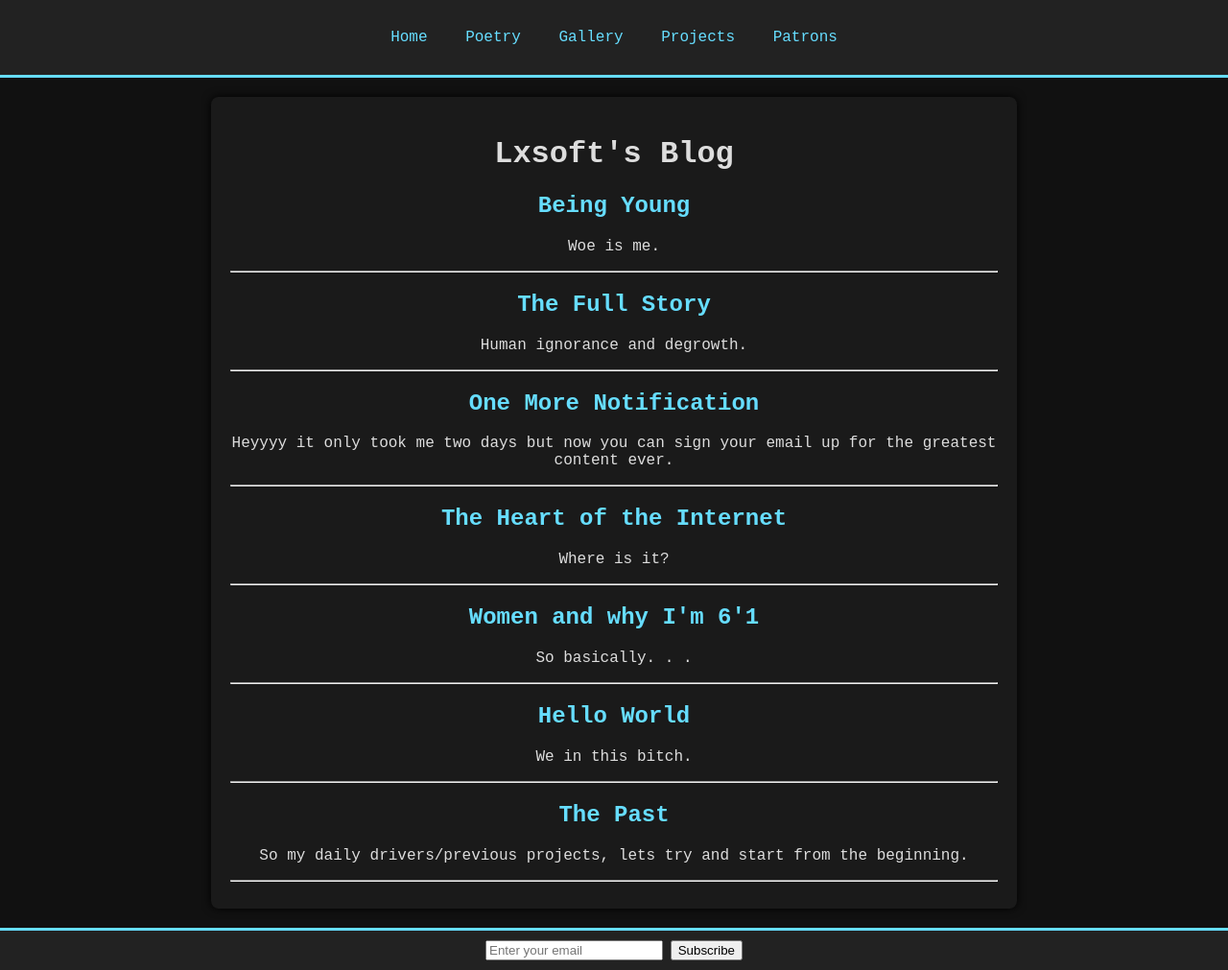
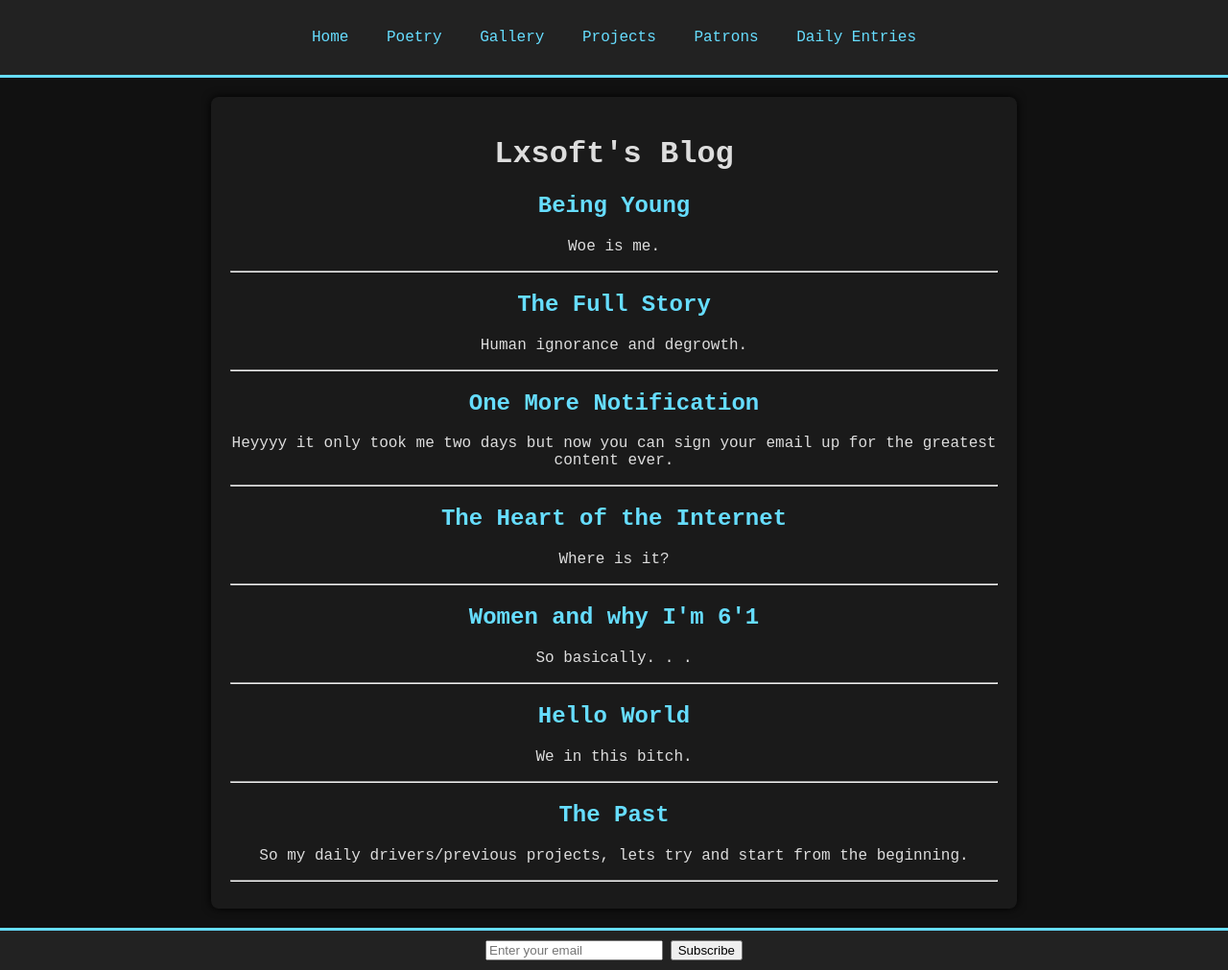
Before and after one commit to Lxsoftroxs/Lxsoftroxs.github.io, a Jekyll site: the page built from index.html, in a window 1280 px wide. Shown: the whole page at 96% size. Built offline with Jekyll 4.4.1, drawn with Linux system fonts in a browser that asks for light colours.

Commit message:
Update header.html

```diff
--- a/_includes/header.html
+++ b/_includes/header.html
@@ -8,6 +8,7 @@
         <li><a href="{{ '/gallery/' | relative_url }}">Gallery</a></li>
         <li><a href="{{ '/projects/' | relative_url }}">Projects</a></li>
         <li><a href="{{ '/patrons/' | relative_url }}">Patrons</a></li>
+        <li><a href="{{ '/journal/' | relative_url }}">Daily Entries</a></li>
       </ul>
     </nav>
   </div>
```
